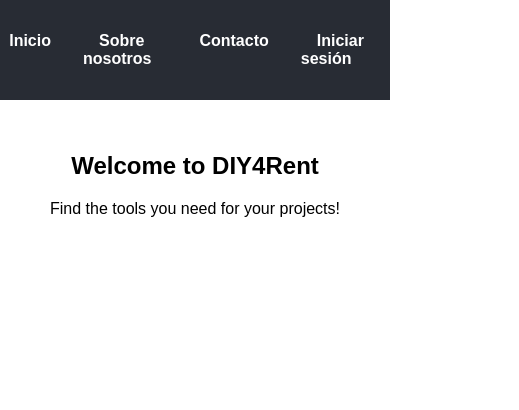
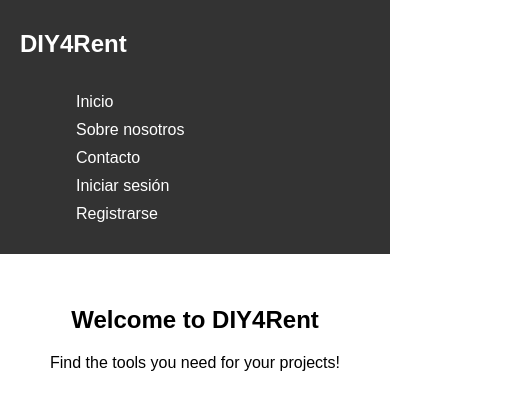
Before and after one commit to GerardoZapicoLopezNeira/ISST_GRUPO7_23_24, a React (Create React App) app in the folder frontend/: page / in a window 390 px wide. Shown: the top 410 px of the page, 519 px wide, since content can reach past the window. Built offline with nearby package versions, Linux system fonts and the light colour scheme.

Commit message:
Depurado frontend v2

```diff
--- a/frontend/src/App.css
+++ b/frontend/src/App.css
@@ -11,36 +11,64 @@
 }
 
 /* Navigation bar styles */
+/* CSS for Navbar */
 .navbar {
-  background-color: #282c34;
-  color: white;
+  background-color: #333;
+  color: #fff;
+}
+
+.container {
   display: flex;
   justify-content: center;
   align-items: center;
-  padding: 1rem 2rem; /* Padding for navbar content */
-}
-
-.navbar .container {
-  display: flex;
-  align-items: center;
+  padding: 10px 20px;
 }
 
 .logo {
   font-size: 1.5rem;
-  font-weight: bold;
-  margin-right: 1rem; /* Margin for logo spacing */
 }
 
 .menu {
+  list-style: none;
   display: flex;
-  list-style: none;
-  margin: 0;
-  padding: 0;
-  font-weight: bold;
 }
 
 .menu-item {
-  margin-right: 1rem;
+  margin: 0 10px;
+}
+
+.menu-item a {
+  color: #fff;
+  text-decoration: none;
+}
+
+.menu-item a:hover {
+  text-decoration: underline;
+}
+
+.logout {
+  background-color: #dc3545;
+  color: #fff;
+  border: none;
+  padding: 5px 10px;
+  cursor: pointer;
+}
+
+/* Responsive Navbar */
+@media screen and (max-width: 768px) {
+  .container {
+    flex-direction: column;
+    align-items: flex-start;
+  }
+
+  .menu {
+    flex-direction: column;
+    margin-top: 10px;
+  }
+
+  .menu-item {
+    margin: 5px 0;
+  }
 }
 
 .menu-item a {
```
